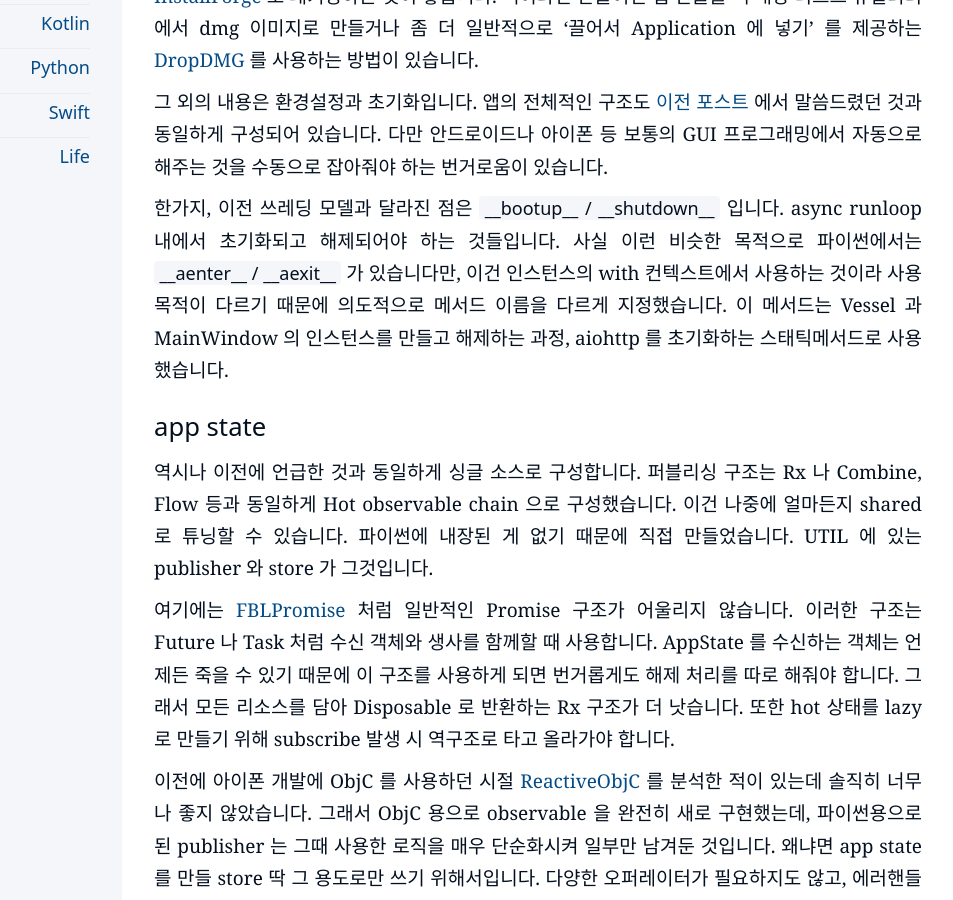
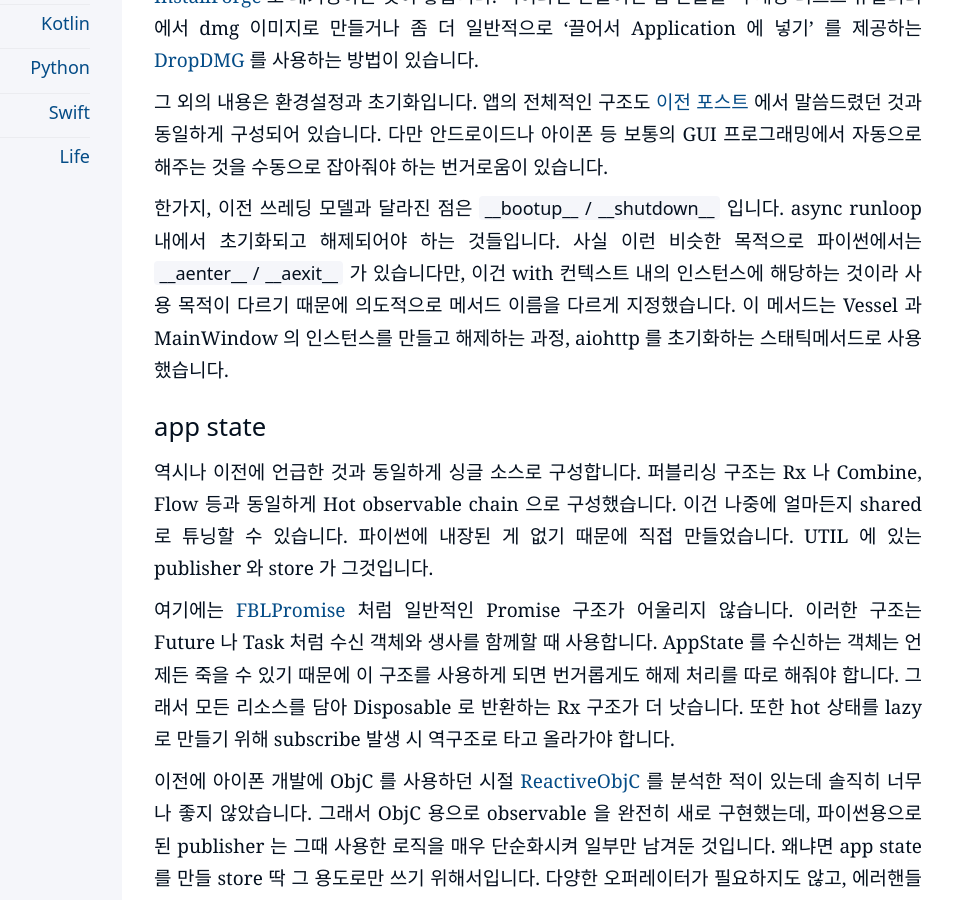
Before and after one commit to kiroshin/kiroshin.github.io, a Jekyll site: the page built from _posts/2024-10-07-python-qt-desktop-app.md, in a window 1280 px wide and 900 px high, scrolled down 1745 px. Shown: the whole window, without its empty margins (198-1151 px from the left). Built offline with Jekyll 4.4.1, drawn with Linux system fonts in a browser that asks for light colours.

Commit message:
Update 2024-10-07-python-qt-desktop-app.md

```diff
--- a/_posts/2024-10-07-python-qt-desktop-app.md
+++ b/_posts/2024-10-07-python-qt-desktop-app.md
@@ -41,7 +41,7 @@ GUI 프로그래밍은 화면을 갱신하는 런루프가 돌기 때문에 동
 
 그 외의 내용은 환경설정과 초기화입니다. 앱의 전체적인 구조도 [이전 포스트](https://kiroshin.github.io/2024-07-22-hello-pure) 에서 말씀드렸던 것과 동일하게 구성되어 있습니다. 다만 안드로이드나 아이폰 등 보통의 GUI 프로그래밍에서 자동으로 해주는 것을 수동으로 잡아줘야 하는 번거로움이 있습니다.
 
-한가지, 이전 쓰레딩 모델과 달라진 점은 `__bootup__ / __shutdown__` 입니다. async runloop 내에서 초기화되고 해제되어야 하는 것들입니다. 사실 이런 비슷한 목적으로 파이썬에서는 `__aenter__ / __aexit__` 가 있습니다만, 이건 인스턴스의 with 컨텍스트에서 사용하는 것이라 사용 목적이 다르기 때문에 의도적으로 메서드 이름을 다르게 지정했습니다. 이 메서드는 Vessel 과 MainWindow 의 인스턴스를 만들고 해제하는 과정, aiohttp 를 초기화하는 스태틱메서드로 사용했습니다.
+한가지, 이전 쓰레딩 모델과 달라진 점은 `__bootup__ / __shutdown__` 입니다. async runloop 내에서 초기화되고 해제되어야 하는 것들입니다. 사실 이런 비슷한 목적으로 파이썬에서는 `__aenter__ / __aexit__` 가 있습니다만, 이건 with 컨텍스트 내의 인스턴스에 해당하는 것이라 사용 목적이 다르기 때문에 의도적으로 메서드 이름을 다르게 지정했습니다. 이 메서드는 Vessel 과 MainWindow 의 인스턴스를 만들고 해제하는 과정, aiohttp 를 초기화하는 스태틱메서드로 사용했습니다.
 
 
 ## app state
```
